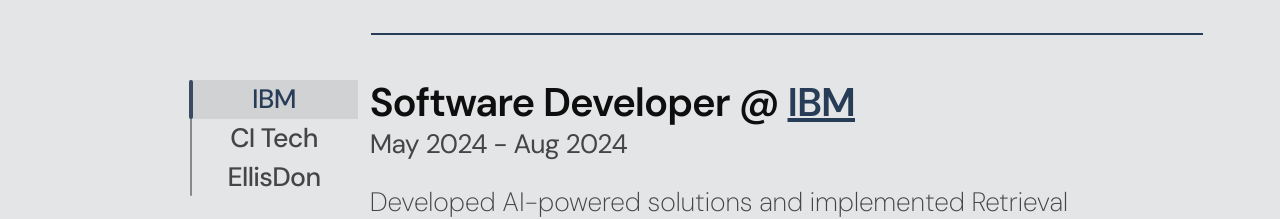
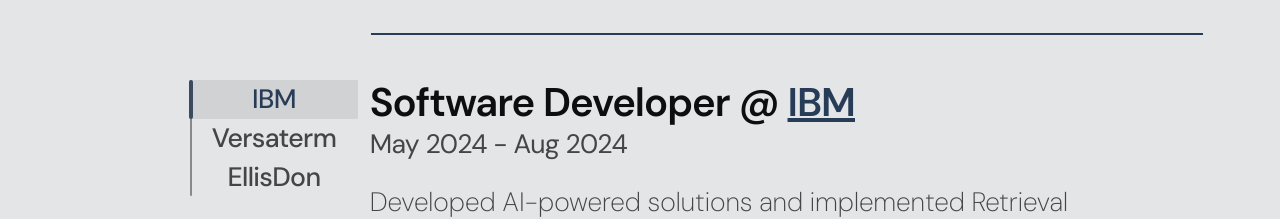
Before and after one commit to NickShum222/Website-V2, a Next.js app: page / in a window 1280 px wide. Shown: the part 4332-4551 px from the top of the page. Built offline with nearby package versions, Linux system fonts and the light colour scheme.

Commit message:
Fixed Bug

```diff
--- a/src/constants/index.js
+++ b/src/constants/index.js
@@ -62,9 +62,9 @@ export const experiences = [
   },
 
   {
-    id: "CI Tech",
+    id: "Versaterm",
     title: "Full Stack Developer",
-    company: "CI Technologies",
+    company: "Versaterm",
     date: "Sept 2023 - Dec 2023",
     description: [
       "Designed and developed multiple web features for the company's services, IAPro, BlueTeam and EIPro, currently in use by over 950 law enforcement agencies across North America.",
```
